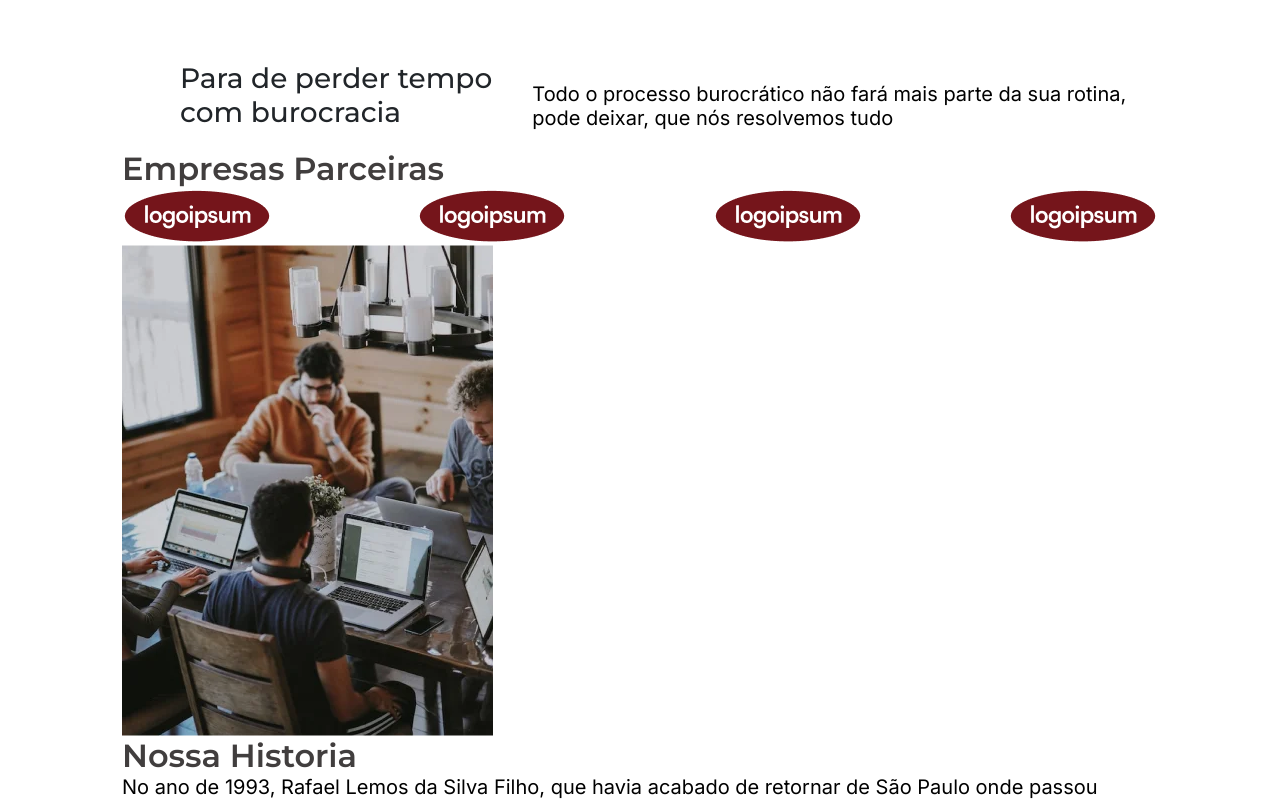
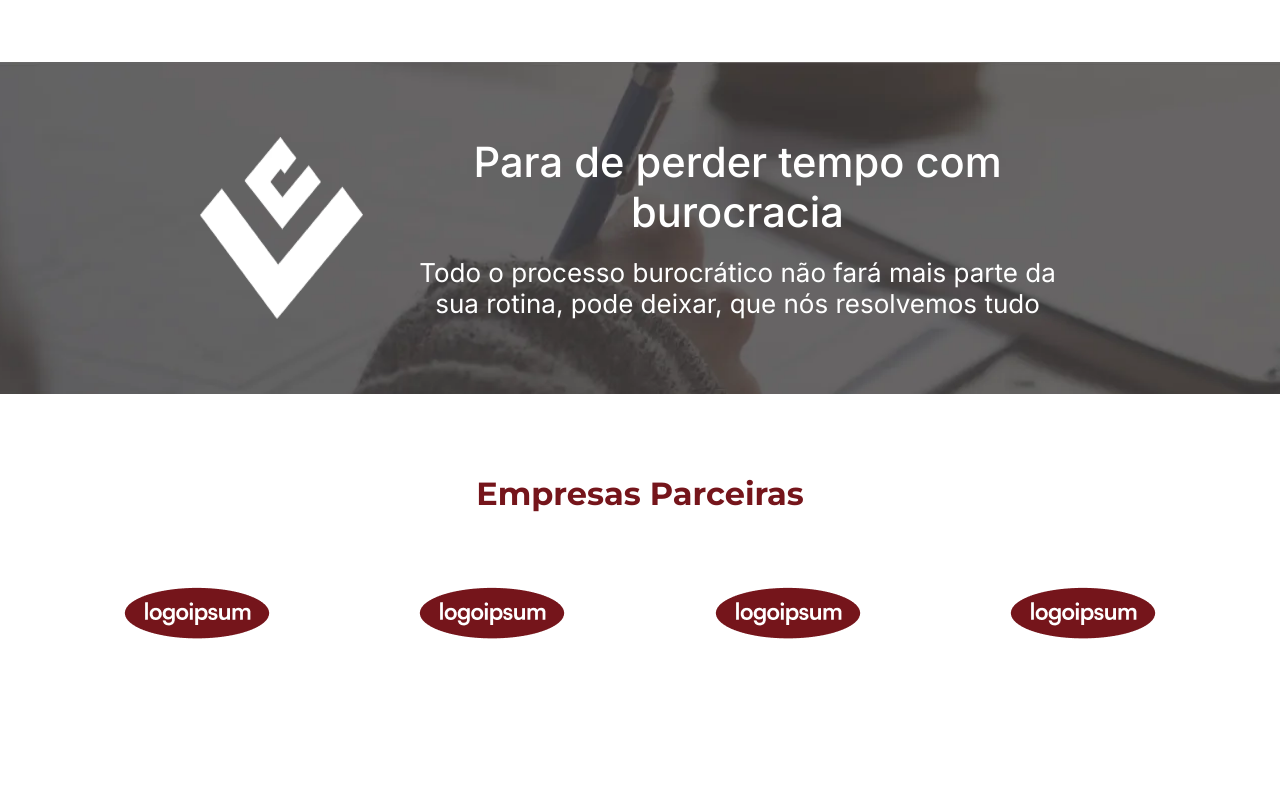
Before and after one commit to codesdevsgroup/lemoscontabil, a plain HTML site: page index.html in a window 1280 px wide. Shown: the part 2240-3040 px from the top of the page. Drawn offline with nearby package versions, Linux system fonts and the light colour scheme.

Commit message:
feat: about style

```diff
--- a/assets/css/style.css
+++ b/assets/css/style.css
@@ -315,6 +315,61 @@ h2 {
   color: rgba(255, 255, 255, 0.8);
 }
 
+#banner {
+  display: flex;
+  align-items: center;
+  height: 332px;
+  background-image: url(../img/bg-banner.webp);
+  background-size: cover;
+  background-position: center;
+  background-repeat: no-repeat;
+}
+
+#banner .container {
+  padding-inline: 90px;
+}
+
+#banner h3 {
+  font-family: var(--font-paragraph);
+  font-weight: 500;
+  font-size: 41.6311px;
+  line-height: 50px;
+  color: #ffffff;
+}
+
+#banner p {
+  font-family: var(--font-paragraph);
+  font-weight: 400;
+  font-size: 26.0194px;
+  line-height: 31px;
+  color: #ffffff;
+}
+
+#about {
+  padding-block: 80px 120px;
+}
+
+#about .partners {
+  margin-bottom: 190px;
+}
+
+#about .history {
+  display: flex;
+}
+
+#about .partners h2,
+#about .history h2 {
+  font-weight: 700;
+  font-size: 32px;
+  line-height: 39px;
+  color: #75151b;
+}
+
+#about .history p {
+  font-size: 16px;
+  line-height: 30px;
+}
+
 /* Responsive */
 
 @media screen and (max-width: 1366px) {
--- a/index.html
+++ b/index.html
@@ -18,7 +18,7 @@
     <link rel="preconnect" href="https://fonts.googleapis.com" />
     <link rel="preconnect" href="https://fonts.gstatic.com" crossorigin />
     <link
-      href="https://fonts.googleapis.com/css2?family=Inter:wght@300;400;500;600&family=Montserrat:wght@300;400;500;600&display=swap"
+      href="https://fonts.googleapis.com/css2?family=Inter:wght@300;400;500;600&family=Montserrat:wght@300;400;500;600;700&display=swap"
       rel="stylesheet"
     />
 
@@ -269,10 +269,12 @@
       <section id="banner">
         <div class="container">
           <div class="d-flex">
-            <img src="./assets/img/logo.webp" alt="" />
-            <div class="d-flex align-items-center">
-              <h3 class="mar-b-5">Para de perder tempo com burocracia</h3>
-              <p>
+            <img src="./assets/img/big-logo.webp" alt="" class="mar-e-8" />
+            <div class="d-flex align-items-center flex-column">
+              <h3 class="text-center mar-b-5">
+                Para de perder tempo com burocracia
+              </h3>
+              <p class="text-center">
                 Todo o processo burocrático não fará mais parte da sua rotina,
                 pode deixar, que nós resolvemos tudo
               </p>
@@ -283,7 +285,7 @@
       <section id="about">
         <div class="container">
           <div class="partners">
-            <h2>Empresas Parceiras</h2>
+            <h2 class="text-center mar-b-18">Empresas Parceiras</h2>
             <div class="d-flex justify-content-between">
               <img src="./assets/img/logo-ipsum.png" alt="" />
               <img src="./assets/img/logo-ipsum.png" alt="" />
@@ -292,38 +294,36 @@
             </div>
           </div>
           <div class="history">
-            <div>
             <img
               src="./assets/img/homens-sentados-com-laptop-trabalhando.webp"
               alt=""
-                class="img-fluid"
+              class="img-fluid mar-e-9"
             />
             <div class="texts">
-                <h2>Nossa Historia</h2>
+              <h2 class="mar-b-8">Nossa Historia</h2>
               <p>
                 No ano de 1993, Rafael Lemos da Silva Filho, que havia acabado
-                  de retornar de São Paulo onde passou alguns anos trabalhando
-                  na área contábil, abriu as portas de seu próprio escritório no
+                de retornar de São Paulo onde passou alguns anos trabalhando na
+                área contábil, abriu as portas de seu próprio escritório no
                 centro de Guanhães. O rapaz até então ambicionava um salário
-                  modesto que pudesse sustentar a família que estava na
-                  iminência de formar, afinal ele se casaria ainda no final
-                  desse mesmo ano. Munido de um sonho, um diploma, uma
-                  secretária que era também sua noiva e uma mesa de escritório
-                  emprestada ele iniciou sua jornada como empresário. Os anos
-                  foram se passando e as bênçãos de Deus se multiplicando sobre
-                  o escritório e a família, os filhos aumentaram, a equipe de
-                  trabalho e os clientes mais ainda. Lucas Lemos, nascido em
-                  1994, o primogênito, cresceu no meio contábil e se apaixonou
-                  pela profissão, iniciando ainda jovem sua carreira como
-                  sucessor de Rafael, hoje é técnico em Contabilidade, bacharel
-                  em Ciências Contábeis e diretor da empresa.
+                modesto que pudesse sustentar a família que estava na iminência
+                de formar, afinal ele se casaria ainda no final desse mesmo ano.
+                Munido de um sonho, um diploma, uma secretária que era também
+                sua noiva e uma mesa de escritório emprestada ele iniciou sua
+                jornada como empresário. Os anos foram se passando e as bênçãos
+                de Deus se multiplicando sobre o escritório e a família, os
+                filhos aumentaram, a equipe de trabalho e os clientes mais
+                ainda. Lucas Lemos, nascido em 1994, o primogênito, cresceu no
+                meio contábil e se apaixonou pela profissão, iniciando ainda
+                jovem sua carreira como sucessor de Rafael, hoje é técnico em
+                Contabilidade, bacharel em Ciências Contábeis e diretor da
+                empresa.
                 <br />
                 Somos hoje referência em serviços contábeis em Guanhães e
                 região, pois juntamos a experiência e uma equipe extremamente
-                  competente à inovações tecnológicas para otimizar a resolução
-                  de demandas e problemas.
+                competente à inovações tecnológicas para otimizar a resolução de
+                demandas e problemas.
               </p>
-              </div>
             </div>
           </div>
         </div>
```
Also changed, not shown: assets/img/Rectangle 78.png (deleted), assets/img/bg-banner.webp (added), assets/img/big-logo.webp (added). Lines whose indentation alone changed are shown as unchanged.
